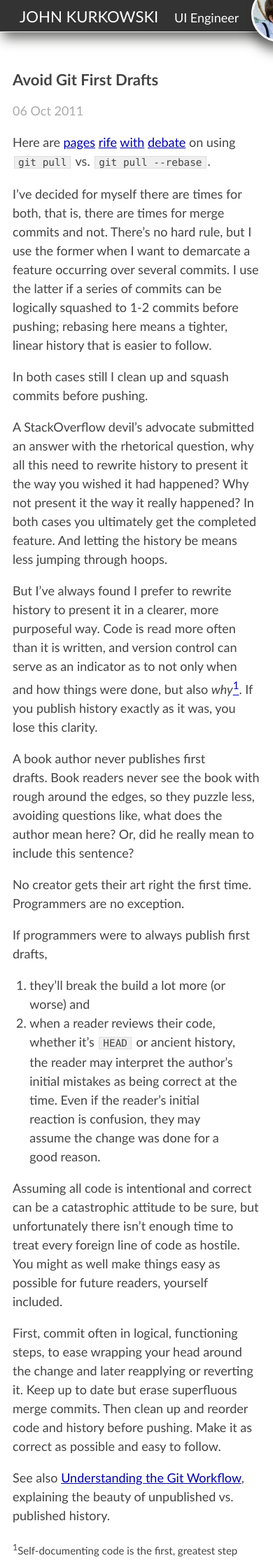
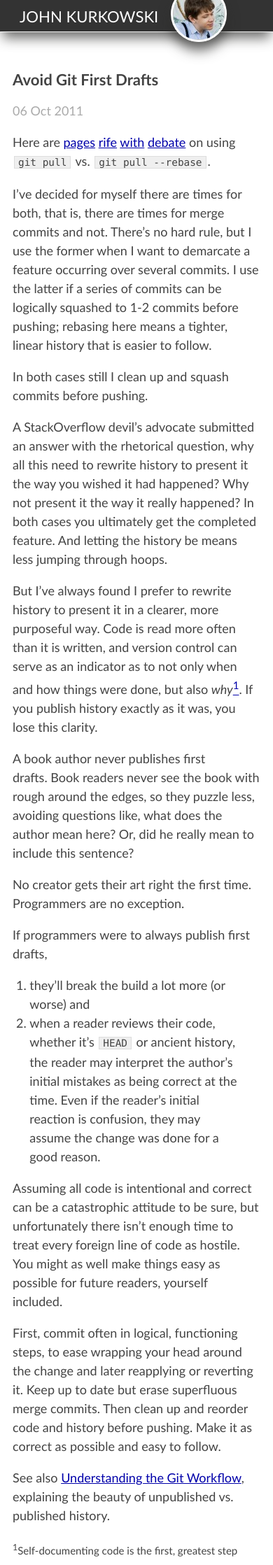
Before and after one commit to john-kurkowski/john-kurkowski.github.io, a Jekyll site: the page built from _posts/2011-10-06-avoid-git-first-drafts.md, in a window 390 px wide. Shown: the top 2237 px of the page at 70% size. Built offline with Jekyll 4.4.1, drawn with Linux system fonts in a browser that asks for light colours; nearby versions of some CDN libraries; comment, search, counter and statistics services are not loaded.

Commit message:
Responsive nav

```diff
--- a/_includes/nav.html
+++ b/_includes/nav.html
@@ -3,7 +3,7 @@
     <li id="back-home">
       <a href="/" title="Back home">
         <span class="statement title">John Kurkowski</span>
-        <span class="statement">UI Engineer</span>
+        <span class="statement subtitle">UI Engineer</span>
         <img class="statement logo"/>
       </a>
     </li>
--- a/css/main.css
+++ b/css/main.css
@@ -206,6 +206,12 @@ nav li a.selected {
   margin-left: 1em;
 }
 
+@media screen and (max-width: 38em) {
+  #back-home .statement.subtitle {
+    display: none;
+  }
+}
+
 #back-home a:hover {
   text-decoration: none;
 }
```
